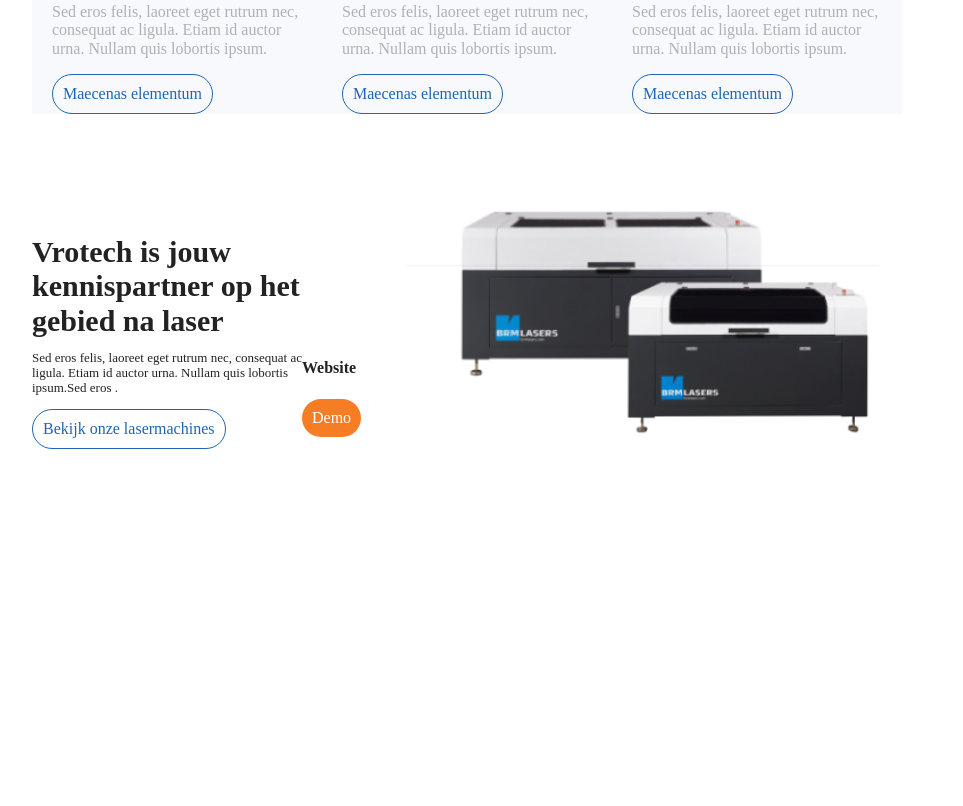
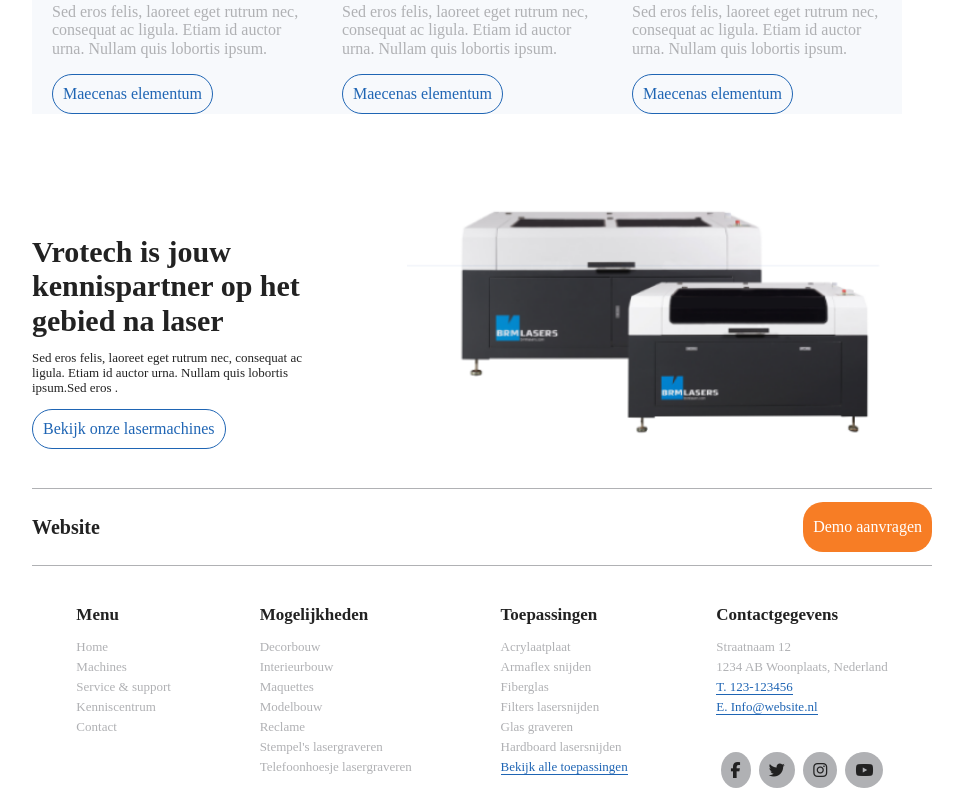
Before and after one commit to SterreVriens/Every-day-opdracht, a website built with Parcel: page index.html in a window 1280 px wide. Shown: the part 918-1724 px from the top of the page, without its empty margins (158-1121 px from the left). Before the commit the page ends 1406 px from the top, so only its background shows below. Built offline with nearby package versions, Linux system fonts and the light colour scheme; a web font is replaced by a local one.

Commit message:
footer setup

```diff
--- a/css/font.css
+++ b/css/font.css
@@ -1,6 +1,6 @@
 @import url('https://fonts.googleapis.com/css2?family=Baloo+Thambi+2:wght@400;500;600&display=swap');
 
-h1, h2, h3, h4{
+h1, h2, h3, h4, h5{
 	font-family: 'Baloo Thambi 2' , SemiBold;
 }
 p{
--- a/css/main.css
+++ b/css/main.css
@@ -234,7 +234,6 @@ textarea {
       color: #1F65B4;
      background: none;
      border: 1px solid #1F65B4;
-     /* margin: 0 10px; */
     }
     .text-image img{
       float: right;
@@ -242,6 +241,59 @@ textarea {
       margin-top: -200px;
     }
 
+    /* =demo= */
+     .demo{
+       border-top: 1px solid #B0B1B4 ;
+       border-bottom: 1px solid #B0B1B4 ;
+       margin-top: 150px;
+       display: flex;
+       justify-content: space-between;
+       align-items: center;
+     }
+     .demo h4{
+       font-size: 20px;
+     }
+     .demo button{
+       height: 50px;
+     }
+  /* ===Footer=== */
+     footer .container{
+       display: flex;
+       text-align: left;
+      justify-content: space-around;
+     }
+     footer .item{
+       padding: 10px;
+     }
+     footer ul{
+       list-style: none;
+       padding-left: 0;
+     }
+     footer h5{
+       font-size: 17px;
+       margin-bottom: 5px;
+     }
+     footer ul li{
+       font-size: 13px;
+       padding: 0;
+       padding-bottom: 5px;
+       color: #B0B1B4;
+     }
+     footer ul li span{
+       color: #1F65B4;
+       border-bottom: 1px solid #1F65B4;
+     }
+     footer .icons{
+       display: flex;
+       justify-content: space-around;
+       height: 25px;
+
+     }
+     footer .icon i{
+       padding: 10px;
+       background: #B0B1B4;
+       border-radius: 50%;
+     }
 
 /* ==========================================================================
    Helper classes
--- a/index.html
+++ b/index.html
@@ -111,10 +111,76 @@
     </div>
     <div class="demo">
       <h4>Website</h4>
-      <button>Demo</button>
+      <button>Demo aanvragen</button>
     </div>
   </div>
 </main>
+<footer>
+  <div class="container ">
+    <div class="menu item">
+      <h5>Menu</h5>
+      <ul>
+        <li>Home</li>
+        <li>Machines</li>
+        <li>Service & support</li>
+        <li>Kenniscentrum</li>
+        <li>Contact</li>
+      </ul>
+    </div>
+    <div class="mogelijkheden item">
+      <h5>Mogelijkheden</h5>
+      <ul>
+        <li>Decorbouw</li>
+        <li>Interieurbouw</li>
+        <li>Maquettes</li>
+        <li>Modelbouw</li>
+        <li>Reclame</li>
+        <li>Stempel's lasergraveren</li>
+        <li>Telefoonhoesje lasergraveren</li>
+      </ul>
+    </div>
+    <div class="toepassing item">
+      <h5>Toepassingen</h5>
+      <ul>
+        <li>Acrylaatplaat</li>
+        <li>Armaflex snijden</li>
+        <li>Fiberglas</li>
+        <li>Filters lasersnijden</li>
+        <li>Glas graveren</li>
+        <li>Hardboard lasersnijden</li>
+        <li><span>Bekijk alle toepassingen</span></li>
+
+      </ul>
+
+    </div>
+    <div class="contact item">
+      <h5>Contactgegevens</h5>
+      <ul>
+        <li>Straatnaam 12</li>
+        <li>1234 AB Woonplaats, Nederland</li>
+        <li><span>T. 123-123456 </span></li>
+        <li><span>E. Info@website.nl </span></li>
+      </ul>
+      <div class="icons">
+        <div class="icon">
+          <p><i class="fab fa-facebook-f"></i></p>
+        </div>
+        <div class="icon">
+          <p><i class="fab fa-twitter"></i></p>
+        </div>
+        <div class="icon">
+          <p><i class="fab fa-instagram"></i></p>
+        </div>
+        <div class="icon">
+          <p><i class="fab fa-youtube"></i></p>
+        </div>
+      </div>
+    </div>
+  </div>
+  <div class="bottom-footer">
+
+  </div>
+</footer>
 
 <!-- =================================== -->
   <script src="js/vendor/modernizr-3.11.2.min.js"></script>
```
